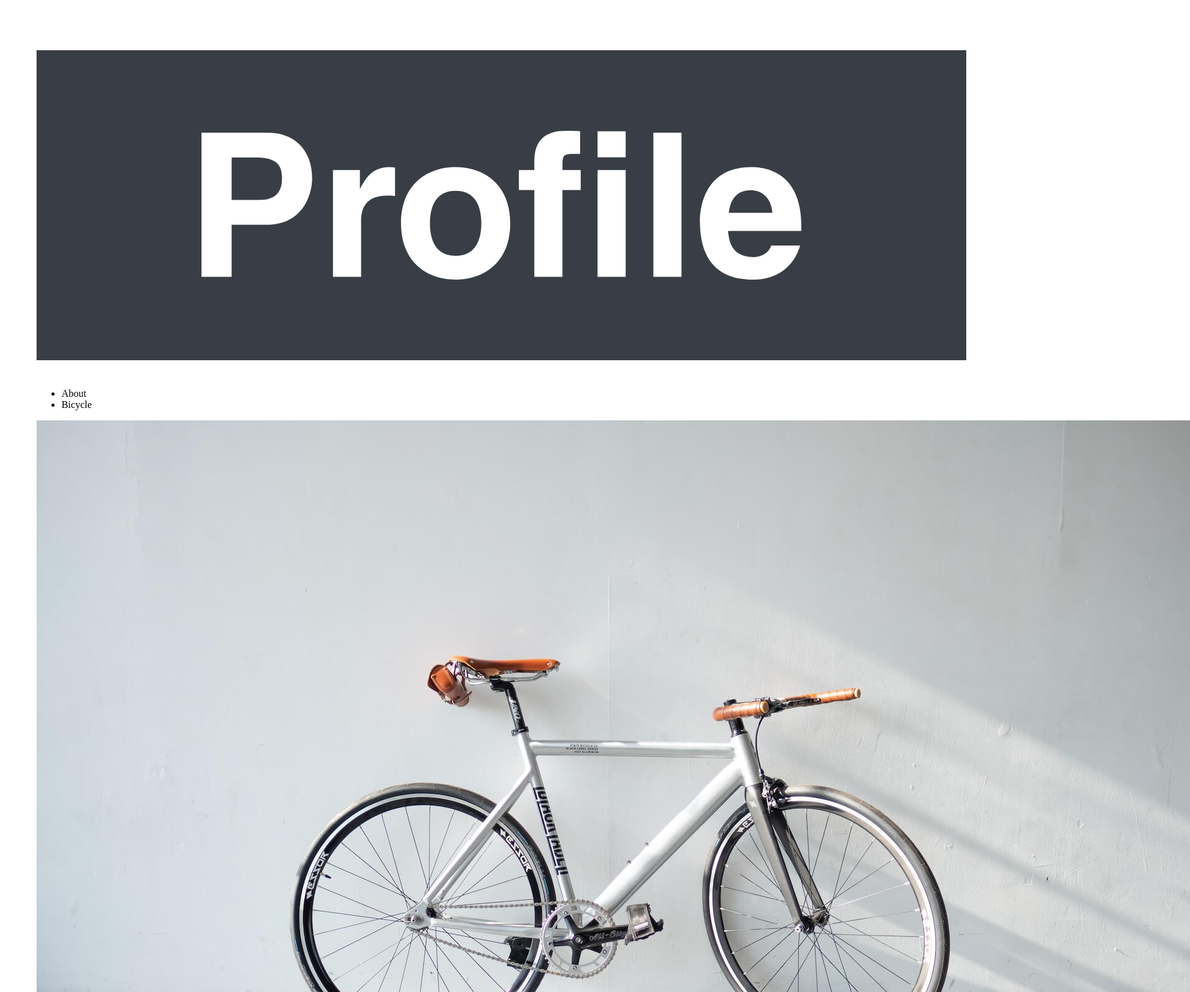
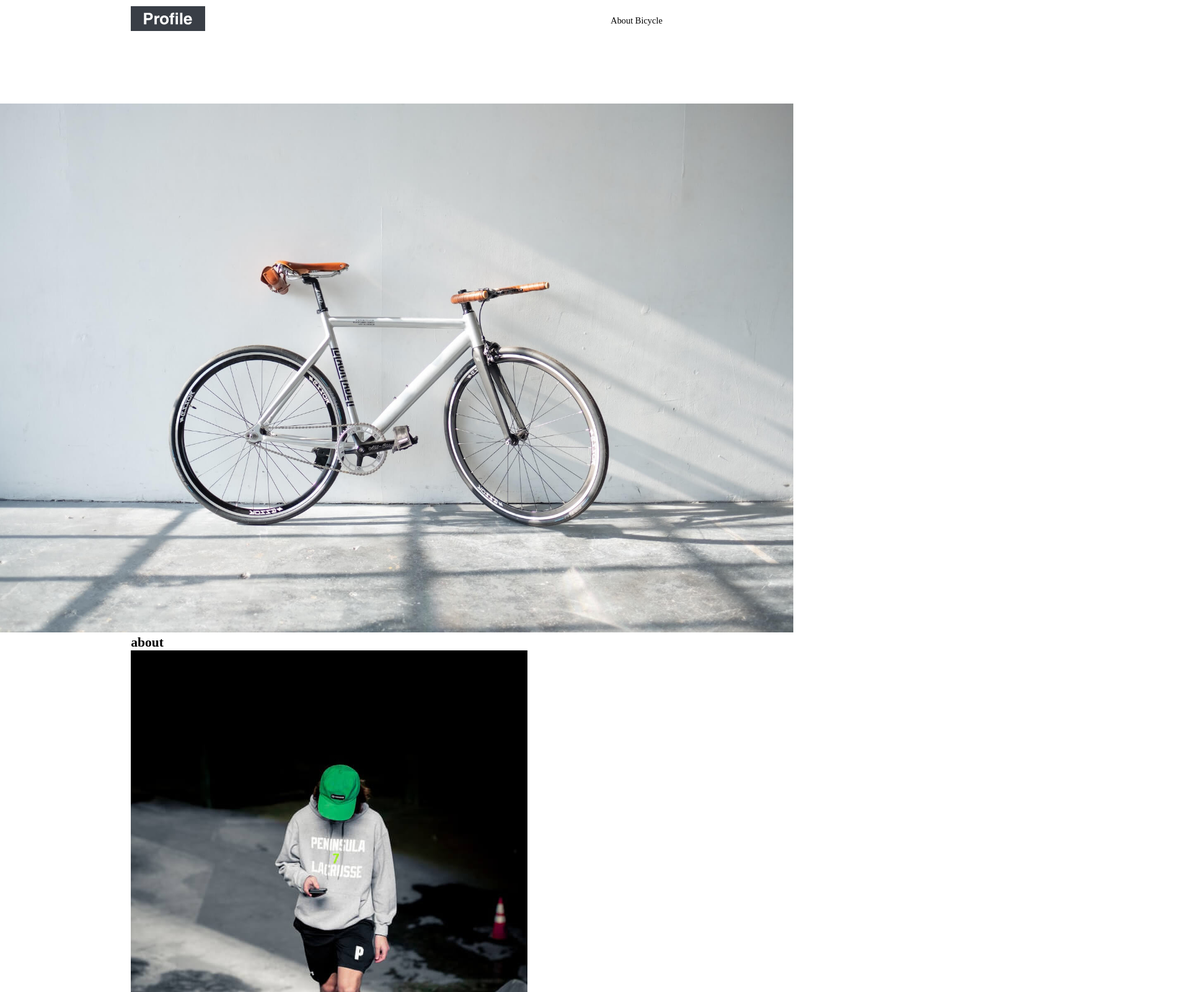
Before and after one commit to tanaka343/Study, a plain HTML site: page html,cssの学習/index.html in a window 1280 px wide. Shown: the top 1600 px of the page at 62% size, 1920 px wide, since content can reach past the window. Drawn offline with Linux system fonts and the light colour scheme; some packages are replaced by stand-ins of ours.

Commit message:
css練習

```diff
--- a/html,cssの学習/index.html
+++ b/html,cssの学習/index.html
@@ -3,12 +3,13 @@
     <head>
         <meta charset="UTF-8">
         <meta name="viewport" content="width=device-width, initial-scale=1.0">
+        <link rel="stylesheet" href="https://unpkg.com/ress/dist/ress.min.css">
         <link rel="stylesheet" href="style.css">
         <title>Document</title>
     </head>
     <body>
-<header>
-    <h1><img src="img/logo.svg" alt=""></h1>
+        <header id="header" class="wrapper">
+            <h1 class="site-title"><img src="img/logo.svg" ></h1>
             <nav>
                 <ul>
                     <li>About</li>
@@ -20,39 +21,41 @@
             <div id="mainvisual">
                 <img src="img/mainvisual.jpg" alt="">
             </div>
-    <section id="about">
-        <h2>about</h2>
-        <div>
-            <div>
-                <h3>KAKERU MIYAICHI</h3>
+            <section id="about" class="wrapper">
+                <h2 class="section-title">about</h2>
+                <div class="content">
+                    <img src="img/about.jpg" alt="">
+                    <div class="text">
+                        <h3 class="content-title">KAKERU MIYAICHI</h3>
                         <p>テキストテキストテキストテキストテキストテキスト</p>
                         <p>テキストテキストテキストテキストテキストテキスト</p>
                         <p>テキストテキストテキストテキストテキストテキスト</p>
                     </div>
                 </div>
             </section>
-    <section id="bycycle">
-        <h2>Bicycle</h2>
+
+            <section id="bycycle" class="wrapper">
+                <h2 class="section-title">Bicycle</h2>
                 <ul>
                     <li>
                         <img src="img/bicycle1.jpg" alt="">
-                <h3>タイトルタイトル</h3>
+                        <h3 class="content-title">タイトルタイトル</h3>
                         <p>テキストテキストテキストテキスト</p>
                     </li>
                     <li>
                         <img src="img/bicycle2.jpg" alt="">
-                <h3>タイトルタイトル</h3>
+                        <h3 class="content-title">タイトルタイトル</h3>
                         <p>テキストテキストテキストテキスト</p>
                     </li>
                     <li>
                         <img src="img/bicycle3.jpg" alt="">
-                <h3>タイトルタイトル</h3>
+                        <h3 class="content-title">タイトルタイトル</h3>
                         <p>テキストテキストテキストテキスト</p>
                     </li>
                 </ul>
             </section>
         </main>
-<footer>
+        <footer id="footer">
             <p>&copy;2020 portfolio</p>
         </footer>
     </body>
--- a/html,cssの学習/style.css
+++ b/html,cssの学習/style.css
@@ -1,12 +1,41 @@
+@charset "UTF-8";
+
+html{
+  font-size: 100%;
+}
+
 body{
-  width: 960px;
-  padding: 4%;
+  font-size: 0.9rem;
 }
-header h1{
-  width: 20px;
+img{
+  max-width: 100%;
 }
-nav{
+a{
+  text-decoration: none;
+}
+li{
+  list-style: none;
+}
+
+.site-title{
+  width: 120px;
+  padding: 10px 0;
+}
+.wrapper{
+  max-width: 960px;
+  margin: 0 auto 100px;/*上、左右、下*/
+  padding: 0 4%;/*上下、左右*/
+}
+
+
+
+
+header{
   display: flex;
-  flex-direction: column;
-  justify-content: space-around;
+  justify-content: space-between;
+  align-items: center;
 }
+
+ul li{
+  display: inline;
+}
```
Lines whose indentation alone changed are shown as unchanged.
